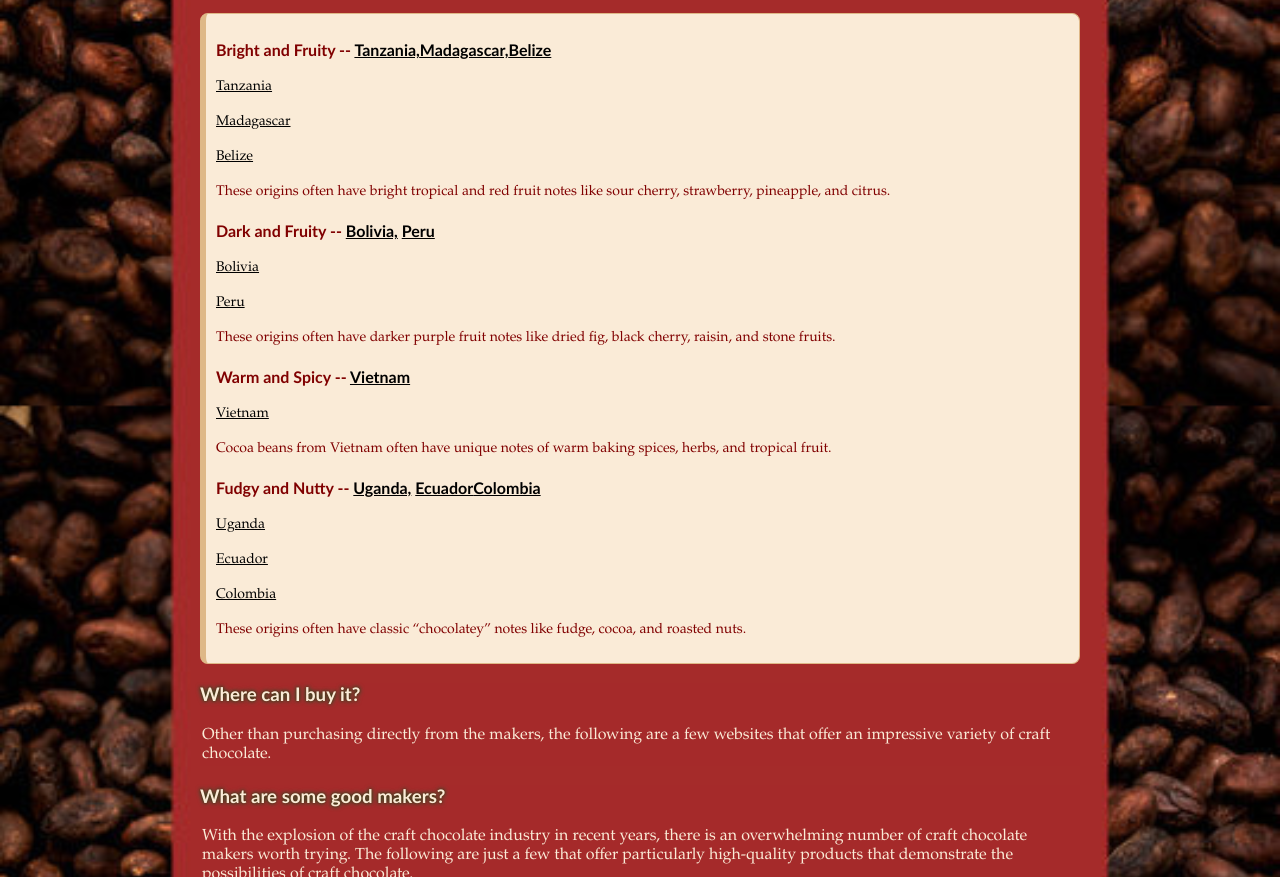
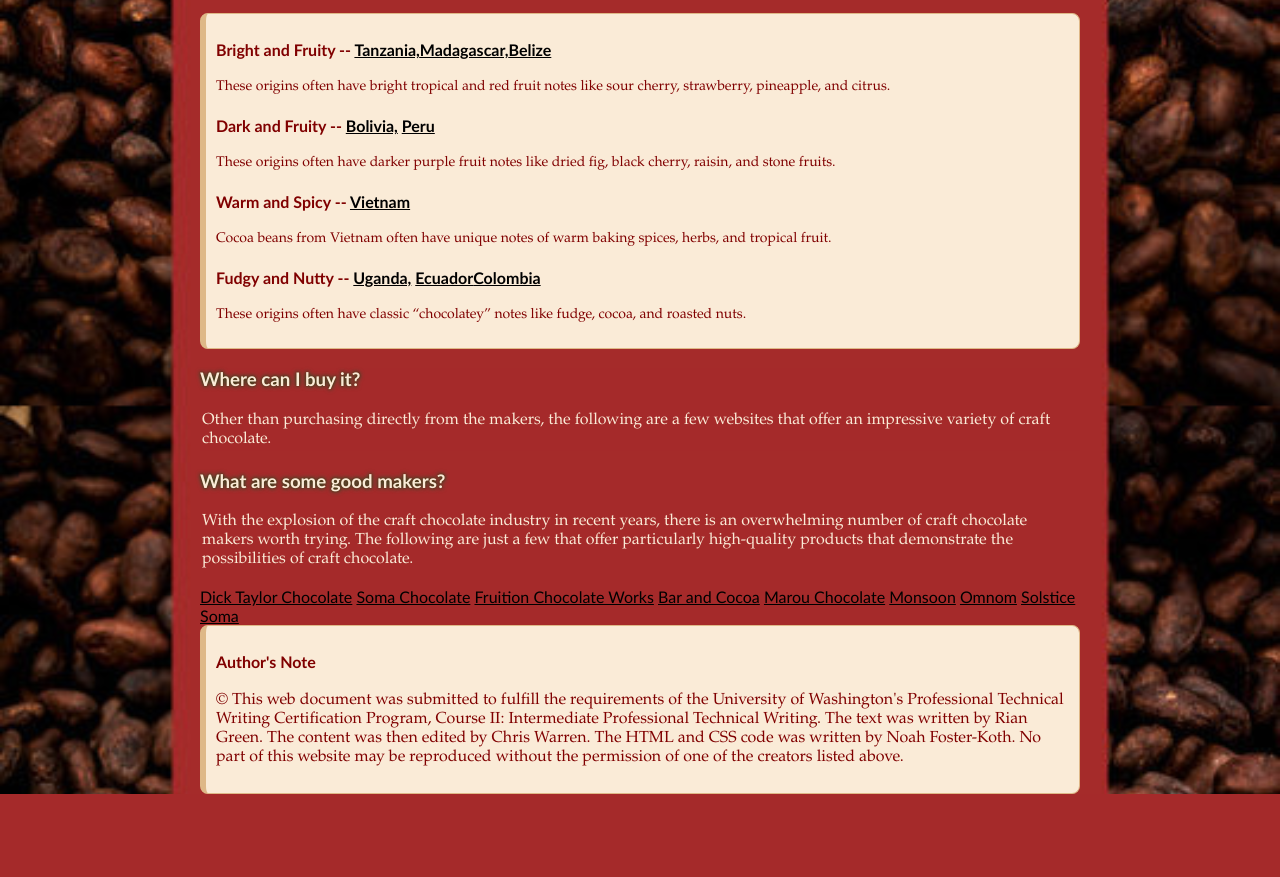
Before and after one commit to FKNoah/RianGreenChocolateProject, a plain HTML site: page index.html in a window 1280 px wide. Shown: the part 1304-2181 px from the top of the page. After the commit the page ends 2098 px from the top, so only its background shows below. Drawn offline with Linux system fonts and the light colour scheme.

Commit message:
Update index.html
Removed unnecessary links.

```diff
--- a/index.html
+++ b/index.html
@@ -76,24 +76,15 @@ If you are used to eating commercial milk chocolate, a 70 &#37 bar may taste qui
 
 <div class="origins">
 <p class="originid">Bright and Fruity -- <a href="https://www.solsticechocolate.com/shop/70-tanzania-kilombero-chocolate" target="_blank">Tanzania,</a><a href="https://www.somachocolate.com/products/madagascar-70?_pos=2&_sid=108a7c891&_ss=r&variant=28286967297" target="_blank">Madagascar,</a><a href="https://dicktaylorchocolate.com/collections/all/products/72-belize-toldeo" target="_blank">Belize</a></p>
-	<p class="origintext"><a href="https://www.solsticechocolate.com/shop/70-tanzania-kilombero-chocolate" target="_blank">Tanzania</a></p>
-	<p class="origintext"><a href="https://www.somachocolate.com/products/madagascar-70?_pos=2&_sid=108a7c891&_ss=r&variant=28286967297" target="_blank">Madagascar</a></p>
-	<p class="origintext"><a href="https://dicktaylorchocolate.com/collections/all/products/72-belize-toldeo" target="_blank">Belize</a></p>
 	<p class="origintext">These origins often have bright tropical and red fruit notes like sour cherry, strawberry, pineapple, and citrus.</p>
 
 	<p class="originid">Dark and Fruity -- <a href="https://www.fruitionchocolateworks.com/collections/chocolate-for-sale/products/bolivia-wild-forest-74" target="_blank">Bolivia,</a> <a href="https://en.qantuchocolate.com/product-page/copie-de-chocolat-noir-morropon-70" target="_blank">Peru</a></p>
-	<p class="origintext"><a href="https://www.fruitionchocolateworks.com/collections/chocolate-for-sale/products/bolivia-wild-forest-74" target="_blank">Bolivia</a></p>
-	<p class="origintext"><a href="https://en.qantuchocolate.com/product-page/copie-de-chocolat-noir-morropon-70" target="_blank">Peru</a></p>
 	<p class="origintext">These origins often have darker purple fruit notes like dried fig, black cherry, raisin, and stone fruits.</p>
 
 	<p class="originid">Warm and Spicy -- <a href="https://www.marouchocolate.com/products/wallpaper-limited-tien-giang-80-bar" target="_blank">Vietnam</a></p>
-	<p class="origintext"><a href="https://www.marouchocolate.com/products/wallpaper-limited-tien-giang-80-bar" target="_blank">Vietnam</a></p>
 	<p class="origintext">Cocoa beans from Vietnam often have unique notes of warm baking spices, herbs, and tropical fruit.</p>
 
 	<p class="originid">Fudgy and Nutty -- <a href="https://www.somachocolate.com/collections/bars-origin/products/semuliki-70?variant=42433106968743" target="_blank">Uganda,</a> <a href="https://ritualchocolate.com/products/ecuador-76" target="_blank">Ecuador</a><a href="https://www.fruitionchocolateworks.com/collections/chocolate-for-sale/products/85darkchocolate" target="_blank">Colombia</a></p>
-	<p class="origintext"><a href="https://www.somachocolate.com/collections/bars-origin/products/semuliki-70?variant=42433106968743" target="_blank">Uganda</a></p>
-	<p class="origintext"><a href="https://ritualchocolate.com/products/ecuador-76" target="_blank">Ecuador</a></p>
-	<p class="origintext"><a href="https://www.fruitionchocolateworks.com/collections/chocolate-for-sale/products/85darkchocolate" target="_blank">Colombia</a></p>
 	<p class="origintext">These origins often have classic “chocolatey” notes like fudge, cocoa, and roasted nuts.</p>
 
 </div>
```
